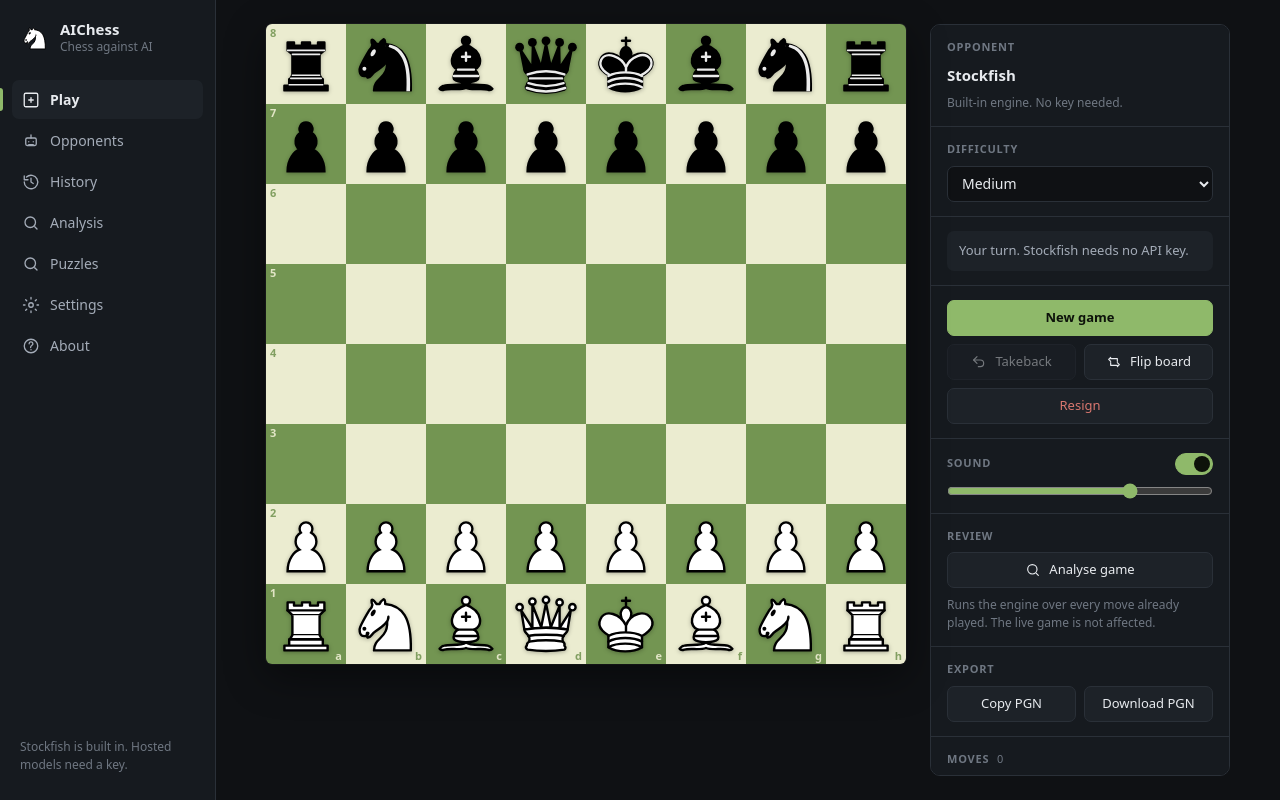
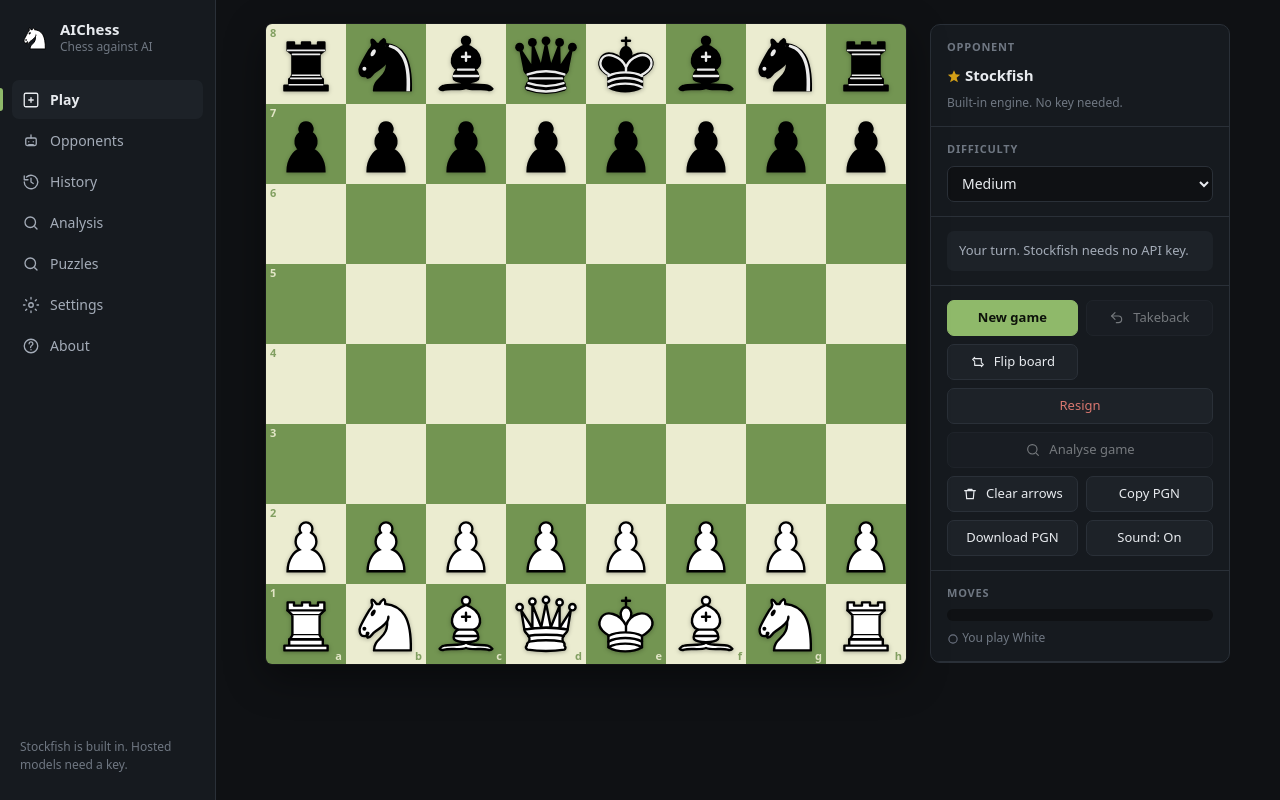
Before and after one commit to ziyyhhk/AIChess, a React (Vite) app: page / in a window 1280 px wide. Built offline with nearby package versions, Linux system fonts and the light colour scheme.

Commit message:
GamePanel rating tier icons; Settings player rating field

```diff
--- a/src/components/GamePanel.tsx
+++ b/src/components/GamePanel.tsx
@@ -1,6 +1,8 @@
 import React, { useState } from 'react';
 import type { ModelInfo } from '../ai/types';
 import { IconUndo, IconFlip, IconClear, IconSearch } from './Icons';
+import { RatingTierIcon } from './RatingTierIcon';
+import { ratingFromDifficulty } from '../ui/ratingTiers';
 
 interface Props {
   model: ModelInfo | undefined;
@@ -15,7 +17,6 @@ interface Props {
   onResign: () => void;
   onClearArrows: () => void;
   onCopyPgn?: () => Promise<boolean>;
-  /** The current PGN, fetched only when a fallback is needed. */
   getPgnText?: () => string;
   onDownloadPgn?: () => void;
   moveHistory: string[];
@@ -31,8 +32,8 @@ interface Props {
   currentModelId?: string;
   premovesEnabled?: boolean;
   onAnalyze?: () => void;
-  /** The queued premove, when there is one. */
   premove?: { from: string; to: string } | null;
+  playerRating?: number | null;
 }
 
 export function GamePanel({
@@ -64,9 +65,9 @@ export function GamePanel({
   premovesEnabled = true,
   onAnalyze,
   premove = null,
+  playerRating = null,
 }: Props) {
   const [pgnFeedback, setPgnFeedback] = useState<string | null>(null);
-  /* Shown only when the clipboard really refused: the PGN stays selectable. */
   const [pgnFallback, setPgnFallback] = useState<string | null>(null);
   const pairs: string[][] = [];
   for (let i = 0; i < moveHistory.length; i += 2) {
@@ -78,26 +79,20 @@ export function GamePanel({
   const opponentName = isStockfish ? 'Stockfish' : model?.name || 'AI';
 
   const handleCopyPgn = async () => {
-    if (!onCopyPgn) {
-      setPgnFeedback('PGN not available');
-      window.setTimeout(() => setPgnFeedback(null), 2000);
-      return;
-    }
-    setPgnFeedback(null);
-    let ok = false;
+    setPgnFallback(null);
+    if (!onCopyPgn) return;
     try {
-      ok = await onCopyPgn();
+      const ok = await onCopyPgn();
+      if (ok) {
+        setPgnFeedback('PGN copied');
+        setTimeout(() => setPgnFeedback(null), 2000);
+      } else {
+        setPgnFeedback('Copying was blocked — select the text below.');
+        if (getPgnText) setPgnFallback(getPgnText());
+      }
     } catch {
-      ok = false;
-    }
-    if (ok) {
-      setPgnFallback(null);
-      setPgnFeedback('Copied to clipboard');
-      window.setTimeout(() => setPgnFeedback(null), 2200);
-    } else {
-      // No clipboard access: hand the PGN over as selectable text instead.
-      setPgnFallback(getPgnText ? getPgnText() : null);
       setPgnFeedback('Copying was blocked — select the text below.');
+      if (getPgnText) setPgnFallback(getPgnText());
     }
   };
 
@@ -109,7 +104,10 @@ export function GamePanel({
     <aside className="game-panel" aria-label="Game controls">
       <section className="gp-section">
         <div className="gp-label">Opponent</div>
-        <div className="gp-opponent-name">{opponentName}</div>
+        <div className="gp-opponent-name">
+          <RatingTierIcon rating={isStockfish ? ratingFromDifficulty(difficulty) : null} size={14} />
+          {' '}{opponentName}
+        </div>
         <div className="gp-muted">
           {isStockfish ? 'Built-in engine. No key needed.' : `${model?.provider || 'AI'}. API key required.`}
         </div>
@@ -158,15 +156,12 @@ export function GamePanel({
         </div>
         {error && <div className="gp-error" role="alert">{error}</div>}
         {premove && (
-          <div className="gp-premove" role="status">
-            <span className="gp-premove-dot" aria-hidden />
-            Premove queued: {premove.from} → {premove.to}
-          </div>
+          <div className="gp-premove">Premove: {premove.from}→{premove.to}</div>
         )}
       </section>
 
-      <section className="gp-actions">
-        <button type="button" className="btn primary gp-wide" onClick={onNewGame}>
+      <section className="gp-section gp-actions">
+        <button type="button" className="btn primary" onClick={onNewGame}>
           New game
         </button>
         <button type="button" className="btn" onClick={onUndo} disabled={!canUndo || thinking}>
@@ -178,91 +173,52 @@ export function GamePanel({
         <button type="button" className="btn danger gp-wide" onClick={onResign} disabled={gameOver || thinking}>
           Resign
         </button>
-      </section>
-
-      <section className="gp-section">
-        <div className="gp-row gp-between">
-          <span className="gp-label">Sound</span>
-          <button
-            type="button"
-            role="switch"
-            aria-checked={soundEnabled}
-            aria-label="Sound"
-            className={`toggle${soundEnabled ? ' on' : ''}`}
-            onClick={onToggleSound}
-          >
-            <span className="toggle-knob" />
+        {onAnalyze && (
+          <button type="button" className="btn gp-wide" onClick={onAnalyze} disabled={moveHistory.length === 0}>
+            <IconSearch /> Analyse game
           </button>
-        </div>
-        <input
-          type="range"
-          min={0}
-          max={1}
-          step={0.05}
-          value={volume}
-          onChange={(e) => onVolumeChange?.(parseFloat(e.target.value))}
-          className="range"
-          disabled={!soundEnabled}
-          aria-label="Volume"
-        />
-      </section>
-
-      <section className="gp-section">
-        <div className="gp-label">Review</div>
-        <button type="button" className="btn btn-block" onClick={() => onAnalyze?.()} disabled={!onAnalyze}>
-          <IconSearch /> Analyse game
+        )}
+        <button type="button" className="btn" onClick={onClearArrows}>
+          <IconClear /> Clear arrows
         </button>
-        <div className="gp-muted">
-          Runs the engine over every move already played. The live game is not affected.
-        </div>
-      </section>
-
-      <section className="gp-section">
-        <div className="gp-label">Export</div>
-        <div className="gp-pgn-actions">
-          <button type="button" className="btn" onClick={handleCopyPgn}>
+        {onCopyPgn && (
+          <button type="button" className="btn" onClick={() => void handleCopyPgn()}>
             Copy PGN
           </button>
-          <button type="button" className="btn" onClick={() => onDownloadPgn?.()}>
+        )}
+        {onDownloadPgn && (
+          <button type="button" className="btn" onClick={onDownloadPgn}>
             Download PGN
           </button>
-        </div>
-        {pgnFeedback && <div className="gp-pgn-feedback" role="status">{pgnFeedback}</div>}
-        {pgnFallback && (
-          <textarea
-            className="gp-pgn-fallback"
-            value={pgnFallback}
-            readOnly
-            rows={6}
-            spellCheck={false}
-            aria-label="Game PGN"
-            onFocus={(e) => e.currentTarget.select()}
-          />
+        )}
+        {onToggleSound && (
+          <button type="button" className="btn" onClick={onToggleSound}>
+            Sound: {soundEnabled ? 'On' : 'Off'}
+          </button>
         )}
       </section>
 
-      <section className="gp-section gp-history">
-        <div className="gp-label">
-          Moves <span className="gp-count">{moveHistory.length}</span>
+      {pgnFeedback && <div className="gp-muted">{pgnFeedback}</div>}
+      {pgnFallback && (
+        <textarea className="gp-pgn-fallback" readOnly rows={4} value={pgnFallback} />
+      )}
+
+      <section className="gp-section">
+        <div className="gp-label">Moves</div>
+        <ol className="gp-moves">
+          {pairs.map((pair, i) => (
+            <li key={i}>
+              <span className="gp-move-num">{i + 1}.</span>
+              <span className={lastIndex === i * 2 ? 'is-last' : ''}>{pair[0]}</span>
+              {pair[1] && <span className={lastIndex === i * 2 + 1 ? 'is-last' : ''}>{pair[1]}</span>}
+            </li>
+          ))}
+        </ol>
+        <div className="gp-muted">
+          <RatingTierIcon rating={playerRating} size={12} />
+          {' '}You play {playerColor === 'w' ? 'White' : 'Black'}
         </div>
-        <div className="gp-moves" role="list">
-          {pairs.length === 0 && <span className="gp-empty">No moves yet</span>}
-          {pairs.map((p, i) => (
-            <div key={i} className="gp-move-row" role="listitem">
-              <span className="gp-move-num">{i + 1}.</span>
-              <span className={`gp-san${lastIndex === i * 2 ? ' is-last' : ''}`}>{p[0]}</span>
-              <span className={`gp-san${lastIndex === i * 2 + 1 ? ' is-last' : ''}`}>{p[1]}</span>
-            </div>
-          ))}
-        </div>
-        <div className="gp-muted">You play {playerColor === 'w' ? 'White' : 'Black'}</div>
       </section>
-
-      <div className="gp-footer">
-        <button type="button" className="btn ghost btn-block" onClick={onClearArrows}>
-          <IconClear /> Clear arrows
-        </button>
-      </div>
     </aside>
   );
 }
```
